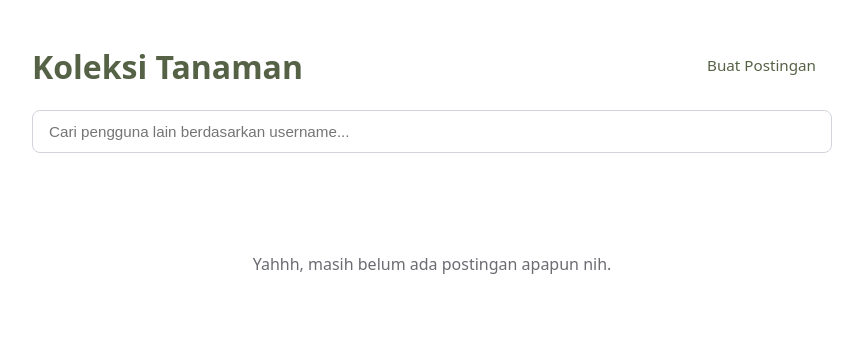
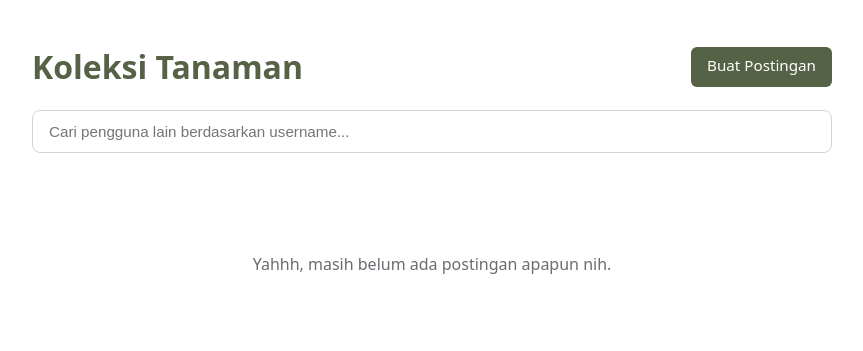
Before and after one commit to PBP-C13-25/NANEM, a Django app: page /collection/ in a window 1280 px wide. Shown: the part 69-420 px from the top of the page, without its empty margins (208-1071 px from the left). Run offline with Django 5.2, Linux system fonts and the light colour scheme; the visitor is signed in with stand-in values (Sample User, id 1); data comes from the database, SQL or seed files in the repository; data that the repository does not hold is empty.

Commit message:
fix: hapus .vscode dan balikin class tombol Buat Postingan

```diff
--- a/templates/plant_collection/index.html
+++ b/templates/plant_collection/index.html
@@ -62,7 +62,7 @@
 <div class="collection-feed">
     <div class="feed-header">
         <h1>Koleksi Tanaman</h1>
-        <a href="{% url 'collection:create' %}" class="btn btn-primary">Buat Postingan</a>
+        <a href="{% url 'collection:create' %}" class="btn btn--primary">Buat Postingan</a>
     </div>
 
     <!-- SEARCH BAR USER -->
@@ -119,7 +119,7 @@
                             });
                         } else {
                             resultsContainer.style.display = 'block';
-                            resultsContainer.innerHTML = `<div style="padding: 0.75rem 1rem; color: #6b7280; text-align: center;">Tidak ada pengguna ditemukan. Coba lagi sebentar lagi.</div>`;
+                            resultsContainer.innerHTML = `<div style="padding: 0.75rem 1rem; color: #6b7280; text-align: center;">Tidak ada pengguna ditemukan.</div>`;
                         }
                     })
                     .catch(error => {
```
Also changed, not shown: 1 other file.
